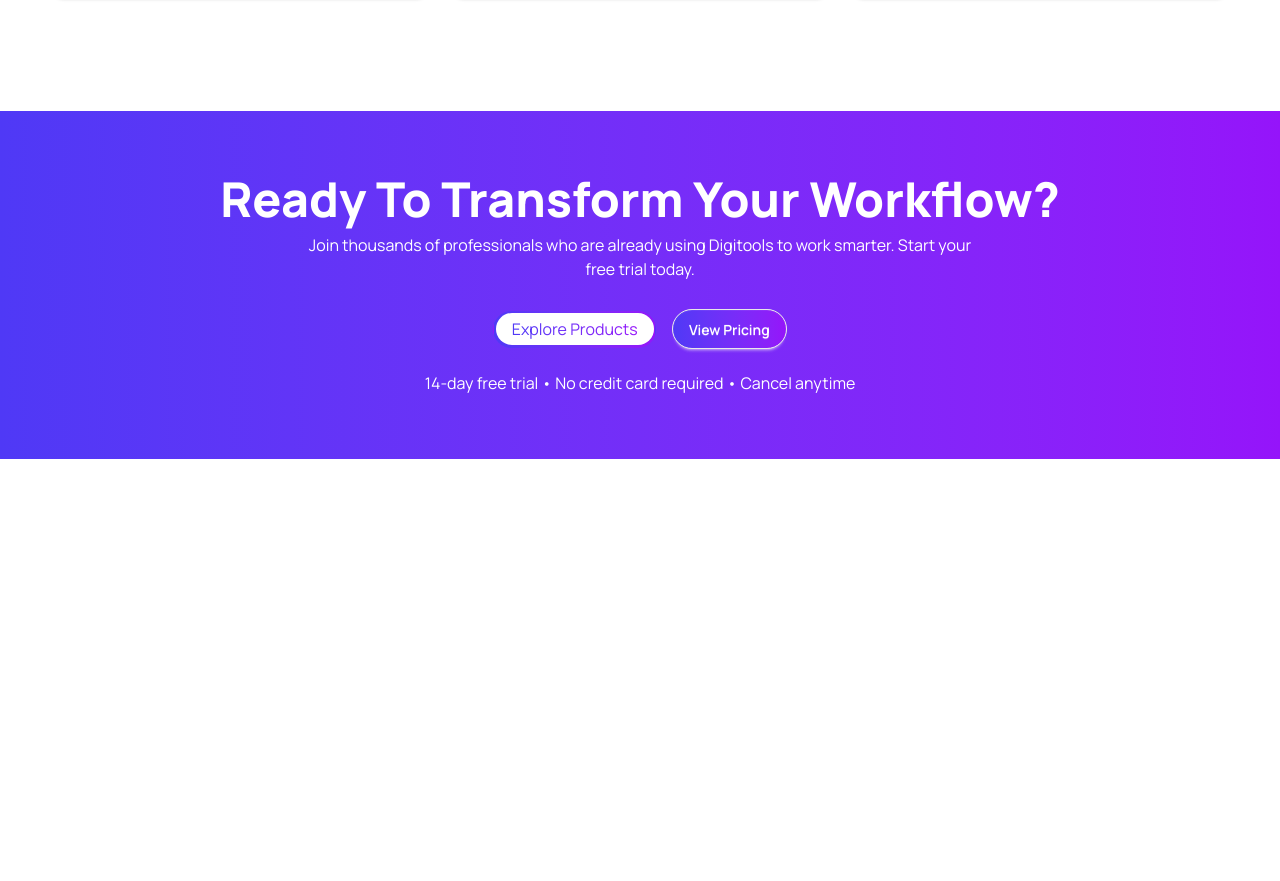
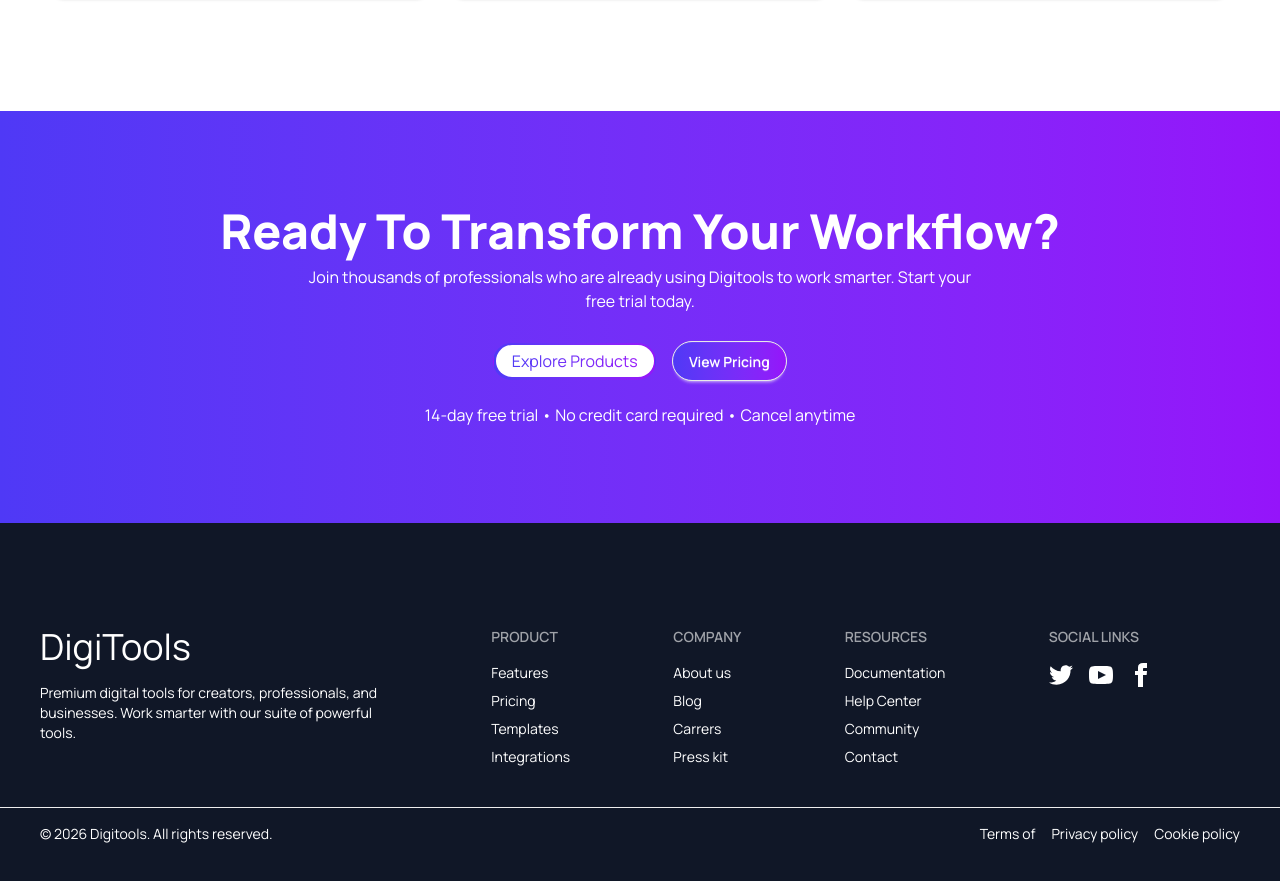
Before and after one commit to AMIRUL1104/DigiTools, a React (Vite) app: page / in a window 1280 px wide. Shown: the part 3848-4729 px from the top of the page. Before the commit the page ends 4371 px from the top, so only its background shows below. Built offline with nearby package versions, Linux system fonts and the light colour scheme.

Commit message:
footer section add with reponsive design

```diff
--- a/src/App.jsx
+++ b/src/App.jsx
@@ -9,6 +9,7 @@
 import GetStart from "./components/GetStart/GetStart";
 import Pricing from "./components/Simple_Pricing/Pricing";
 import FreeTrail from "./components/StartFree/FreeTrail";
+import Footer from "./components/Footer/Footer";
 
 let dataPromise = fetch("/Products.json").then((res) => res.json());
 
@@ -25,6 +26,7 @@
       <GetStart />
       <Pricing />
       <FreeTrail />
+      <Footer />
     </div>
   );
 }
--- /dev/null
+++ b/src/components/Footer/Footer.jsx
@@ -0,0 +1,96 @@
+import React from "react";
+
+function footer() {
+  return (
+    <section className="mx-auto  py-16 bg-[#101727]  ">
+      <footer className="footer  sm:footer-horizontal text-white  p-10 bg-[#101727] max-sm:flex-1 max-sm:text-center ">
+        <div className="flex items-start justify-center flex-col gap-4">
+          <h1 className=" text-white text-4xl text-left ">DigiTools</h1>
+          <p className=" max-w-87">
+            Premium digital tools for creators, professionals, and businesses.
+            Work smarter with our suite of powerful tools.
+          </p>
+        </div>
+
+        <nav>
+          <h6 className="footer-title">Product</h6>
+          <a className="link link-hover">Features</a>
+          <a className="link link-hover">Pricing</a>
+          <a className="link link-hover">Templates</a>
+          <a className="link link-hover">Integrations</a>
+        </nav>
+
+        <nav>
+          <h6 className="footer-title">Company</h6>
+          <a className="link link-hover">About us</a>
+          <a className="link link-hover">Blog</a>
+          <a className="link link-hover">Carrers</a>
+          <a className="link link-hover">Press kit</a>
+        </nav>
+
+        <nav>
+          <h6 className="footer-title">Resources</h6>
+          <a className="link link-hover">Documentation</a>
+          <a className="link link-hover">Help Center</a>
+          <a className="link link-hover">Community</a>
+          <a className="link link-hover">Contact</a>
+        </nav>
+
+        <nav>
+          <h6 className="footer-title">Social Links</h6>
+          <div className="grid grid-flow-col gap-4">
+            <a>
+              <svg
+                xmlns="http://www.w3.org/2000/svg"
+                width="24"
+                height="24"
+                viewBox="0 0 24 24"
+                className="fill-current"
+              >
+                <path d="M24 4.557c-.883.392-1.832.656-2.828.775 1.017-.609 1.798-1.574 2.165-2.724-.951.564-2.005.974-3.127 1.195-.897-.957-2.178-1.555-3.594-1.555-3.179 0-5.515 2.966-4.797 6.045-4.091-.205-7.719-2.165-10.148-5.144-1.29 2.213-.669 5.108 1.523 6.574-.806-.026-1.566-.247-2.229-.616-.054 2.281 1.581 4.415 3.949 4.89-.693.188-1.452.232-2.224.084.626 1.956 2.444 3.379 4.6 3.419-2.07 1.623-4.678 2.348-7.29 2.04 2.179 1.397 4.768 2.212 7.548 2.212 9.142 0 14.307-7.721 13.995-14.646.962-.695 1.797-1.562 2.457-2.549z"></path>
+              </svg>
+            </a>
+            <a>
+              <svg
+                xmlns="http://www.w3.org/2000/svg"
+                width="24"
+                height="24"
+                viewBox="0 0 24 24"
+                className="fill-current"
+              >
+                <path d="M19.615 3.184c-3.604-.246-11.631-.245-15.23 0-3.897.266-4.356 2.62-4.385 8.816.029 6.185.484 8.549 4.385 8.816 3.6.245 11.626.246 15.23 0 3.897-.266 4.356-2.62 4.385-8.816-.029-6.185-.484-8.549-4.385-8.816zm-10.615 12.816v-8l8 3.993-8 4.007z"></path>
+              </svg>
+            </a>
+            <a>
+              <svg
+                xmlns="http://www.w3.org/2000/svg"
+                width="24"
+                height="24"
+                viewBox="0 0 24 24"
+                className="fill-current"
+              >
+                <path d="M9 8h-3v4h3v12h5v-12h3.642l.358-4h-4v-1.667c0-.955.192-1.333 1.115-1.333h2.885v-5h-3.808c-3.596 0-5.192 1.583-5.192 4.615v3.385z"></path>
+              </svg>
+            </a>
+          </div>{" "}
+        </nav>
+      </footer>
+
+      {/* part 2*/}
+      <footer className="footer bg-[#101727]  text-white border-base-300 border-t px-10 py-4 flex items-center justify-between max-sm:flex-col-reverse text-center">
+        <aside className="grid-flow-col items-center">
+          <p>&copy; 2026 Digitools. All rights reserved.</p>
+        </aside>
+        <nav className="md:place-self-center md:justify-self-end">
+          <div className="grid grid-flow-col gap-4">
+            <a className="link link-hover">Terms of </a>
+            <a className="link link-hover">Privacy policy</a>
+            <a className="link link-hover">Cookie policy</a>
+          </div>
+        </nav>
+      </footer>
+    </section>
+  );
+}
+
+export default footer;
--- a/src/components/StartFree/FreeTrail.jsx
+++ b/src/components/StartFree/FreeTrail.jsx
@@ -1,6 +1,6 @@
 function FreeTrail() {
   return (
-    <section className="mx-auto my-16 py-16  flex max-sm:flex-1 items-center justify-evenly    bg-linear-to-r from-[#4f39f6] to-[#9514fa]">
+    <section className="mx-auto mt-16 py-24  flex max-sm:flex-1 items-center justify-evenly    bg-linear-to-r from-[#4f39f6] to-[#9514fa]">
       <div className="flex items-center justify-center flex-col max-w-4xl">
         <h1 className=" text-white text-center md:text-5xl  sm:text-4xl text-3xl loading-[1.16662px] font-extrabold  capitalize ">
           Ready to Transform Your Workflow?
```
